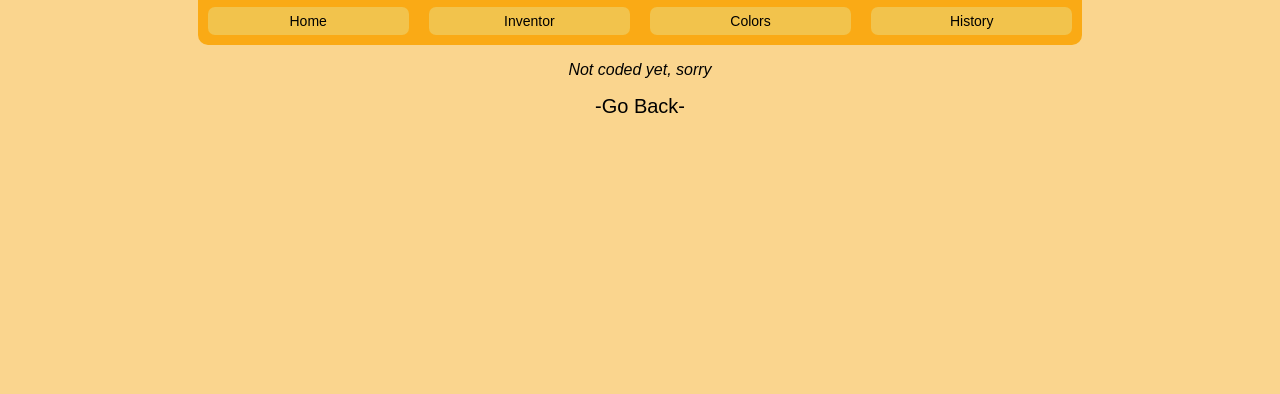
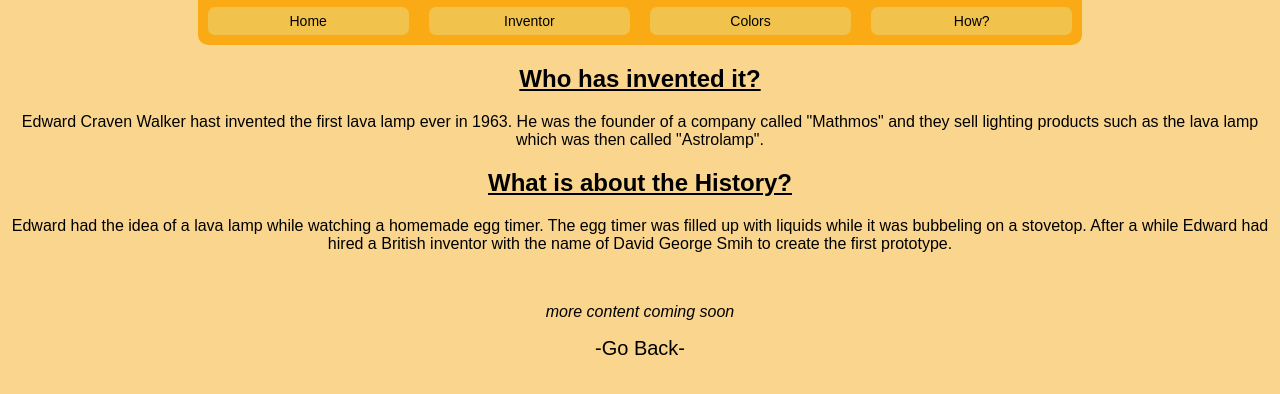
Before and after one commit to magmalamps/magmalamps.github.io, a plain HTML site: page inventor.html in a window 1280 px wide. Shown: the part 64-458 px from the top of the page. Drawn offline with Linux system fonts and the light colour scheme.

Commit message:
inventor

```diff
--- a/inventor.html
+++ b/inventor.html
@@ -14,9 +14,27 @@
         <div class="item1"><a href="index.html" class="menunav">Home</a></div>
         <div class="item2"><a href="inventor.html" class="menunav">Inventor</a></div>
         <div class="item3"><a href="colors.html" class="menunav">Colors</a></div>
-        <div class="item4"><a href="history.html" class="menunav">History</a></div>
+        <div class="item4"><a href="history.html" class="menunav">How?</a></div>
     </div>
-    <p><em>Not coded yet, sorry</em></p>
+
+    <h2>Who has invented it?</h2>
+    <p>
+        Edward Craven Walker hast invented the first lava lamp ever in
+        1963. He was the founder of a company called
+        "Mathmos" and they sell lighting products such as the lava lamp
+        which was then called "Astrolamp".
+    </p>
+
+    <h2>What is about the History?</h2>
+    <p>Edward had the idea of a lava lamp while watching a homemade egg timer.
+        The egg timer was filled up with liquids while it was bubbeling on a
+        stovetop. After a while Edward had hired a British inventor with the name
+        of David George Smih to create the first prototype.
+    </p>
+
+    <br>
+    <p><em>more content coming soon</em></p>
+
     <a href="index.html">-Go Back-</a>
 </body>
 </html>
--- a/style.css
+++ b/style.css
@@ -75,3 +75,9 @@ div.note {
     margin: 0;
     padding-top: 0;
 }
+
+h2 {
+    text-align: center;
+    font-family: Arial, Helvetica, sans-serif;
+    text-decoration: underline;
+}
```
Also changed, not shown: colors.html (+1 -1 lines), history.html (+1 -1 lines), index.html (+4 -1 lines).
